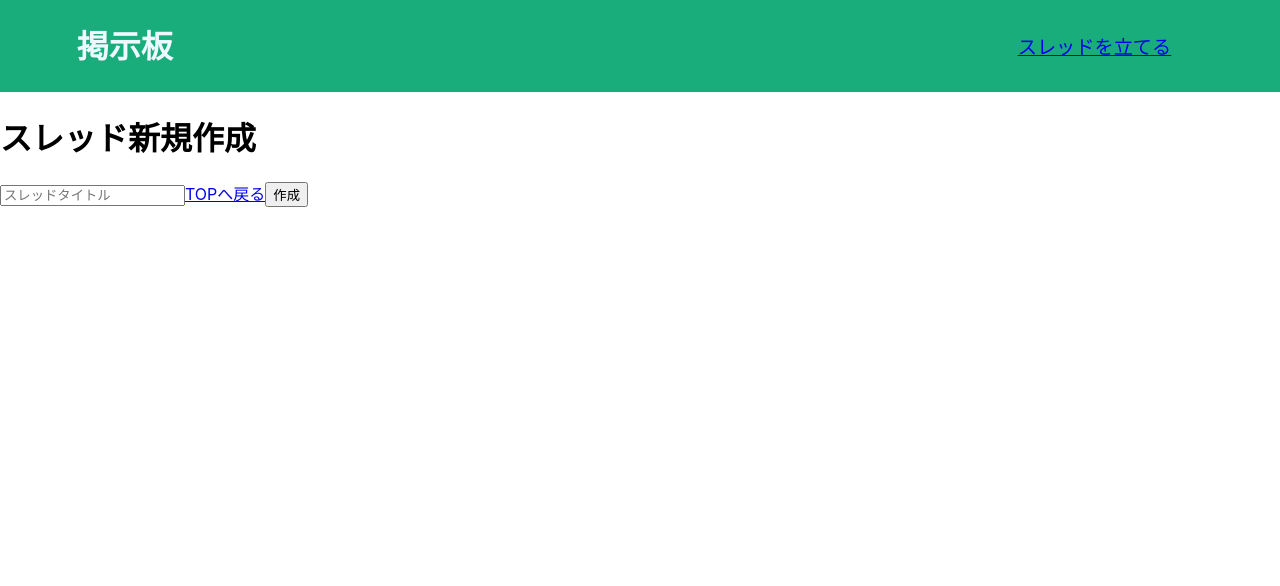
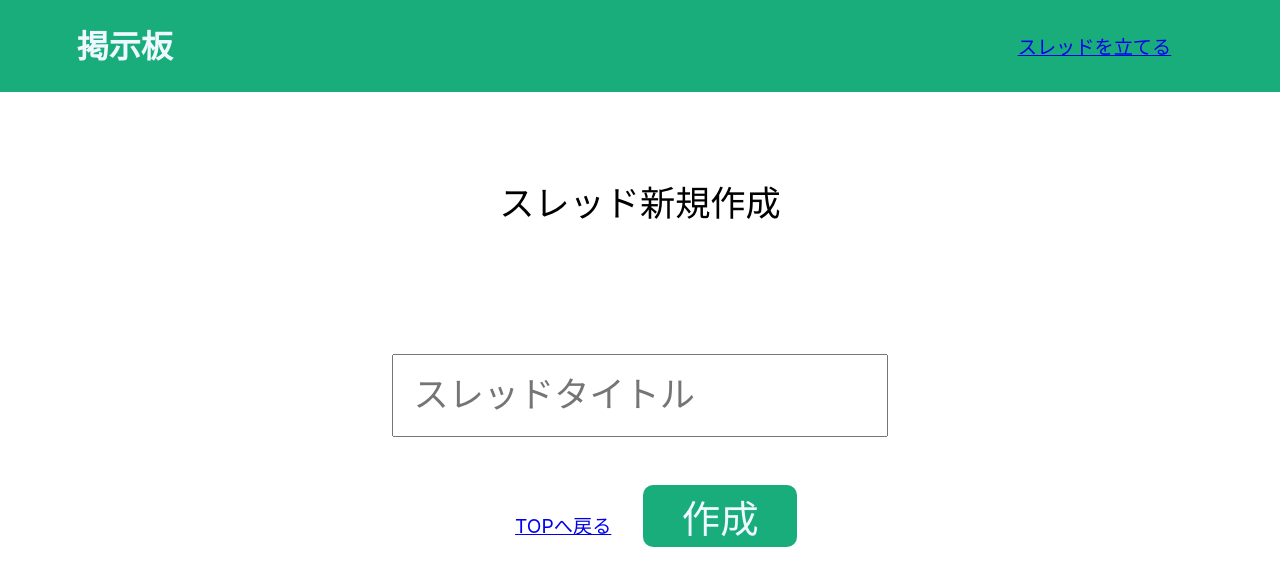
Before and after one commit to phihash/react-bulletin-board, a React (Create React App) app: page /thread/new in a window 1280 px wide. Shown: the top 586 px of the page. Built offline with nearby package versions, Linux system fonts and the light colour scheme.

Commit message:
スレッド作成画面わke

```diff
--- a/src/App.css
+++ b/src/App.css
@@ -1,3 +1,6 @@
+*{
+  box-sizing: border-box;
+}
 
 .thread-item{
   border: 1px solid black;
@@ -29,8 +32,28 @@
   font-size: 1.2rem;
 }
 
-.header-link:visited{
+.create-new-thread{
+  text-align: center;
+  padding-top: 3rem;
+}
+
+.font-size-large{
+  font-size: 2.2rem;
+}
+
+.d-block{
+  display: block;
+  margin: 8rem auto 3rem;
+  padding: 1.2rem;
+}
+
+.button{
+  background-color: rgb(25, 173, 124);
   color: aliceblue;
+  font-size: 2.4rem;
+  padding: 0.2rem 2.4rem;
+  border-radius: 10px;
+  border: none;
 }
 
 /* .App-link {
--- a/src/App.js
+++ b/src/App.js
@@ -2,10 +2,10 @@ import  { useEffect, useState } from 'react'
 import './App.css';
 import {  BrowserRouter, useLocation, Routes,  Route, useParams, Link} from 'react-router-dom';
 import Header from './components/Header';
+import CreateNewThread from './components/createNewThread';
 
 function ThreadItem(props){
   const {titles} = props;
-
   return(
     <div>
       {titles.map((title) => {
@@ -95,38 +95,6 @@ function Threads() {
   )
 }
 
-
-
-function Create(){
-
-    const [text,setText] = useState("");
-
-    const createThread = async () => {
-    const response  = await fetch(`https://2y6i6tqn41.execute-api.ap-northeast-1.amazonaws.com/threads`,{
-      method: 'POST',
-      body: JSON.stringify({
-        "title": text
-      })
-    });
-    const data = await response.json();
-    console.log(response);
-    console.log(data);
-    setText("");
-  }
-    const detectForm = (e) => {
-      setText(e.target.value);
-    }
-
-  return(
-    <>
-      <h1>スレッド新規作成</h1>
-      <input type="text" onChange={detectForm} value={text} placeholder='スレッドタイトル' />
-      <Link to='/'>TOPへ戻る</Link>
-      <button onClick={createThread}>作成</button>
-    </>
-  )
-}
-
 function App() {
   return (
     <div className="App">
@@ -135,7 +103,7 @@ function App() {
 
             <Routes>
                 <Route path="/" element={<Threads />} />
-                <Route path="/thread/new" element={<Create />} />
+                <Route path="/thread/new" element={<CreateNewThread />} />
                 <Route path="/thread/:id/posts" element={<Post />} />
             </Routes>
       </BrowserRouter>
@@ -144,5 +112,4 @@ function App() {
 }
 
 
-
 export default App;
--- /dev/null
+++ b/src/components/createNewThread.jsx
@@ -0,0 +1,31 @@
+import { useState } from "react";
+import { Link } from "react-router-dom";
+function CreateNewThread(){
+    const [text,setText] = useState("");
+    const createThread = async () => {
+    const response  = await fetch(`https://2y6i6tqn41.execute-api.ap-northeast-1.amazonaws.com/threads`,{
+      method: 'POST',
+      body: JSON.stringify({
+        "title": text
+      })
+    });
+    const data = await response.json();
+    console.log(response);
+    console.log(data);
+    setText("");
+  }
+    const detectForm = (e) => {
+      setText(e.target.value);
+    }
+
+  return(
+    <div className="create-new-thread">
+      <p className="font-size-large">スレッド新規作成</p>
+      <input type="text" className="font-size-large d-block" onChange={detectForm} value={text} placeholder='スレッドタイトル' />
+       <Link to='/' className="header-link">TOPへ戻る</Link>
+       <button onClick={createThread} className="button">作成</button>
+    </div>
+  )
+}
+
+export default CreateNewThread
```
